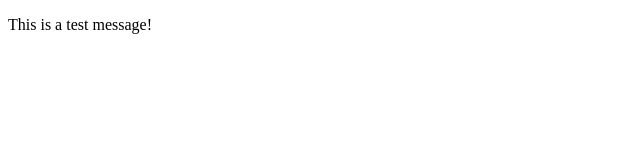
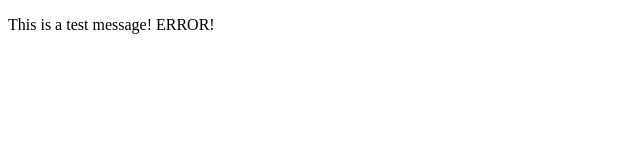
Before and after one commit to hoangdinhnhat/git-demo, a plain HTML site: page index.html in a window 1280 px wide. Shown: the full height of the page, 0-640 px from the left. Drawn offline with Linux system fonts and the light colour scheme.

Commit message:
Test conflic

```diff
--- a/index.html
+++ b/index.html
@@ -7,6 +7,6 @@
     <title>Document</title>
 </head>
 <body>
-    <p>This is a test message!</p>
+    <p>This is a test message! ERROR!</p>
 </body>
 </html>
```
